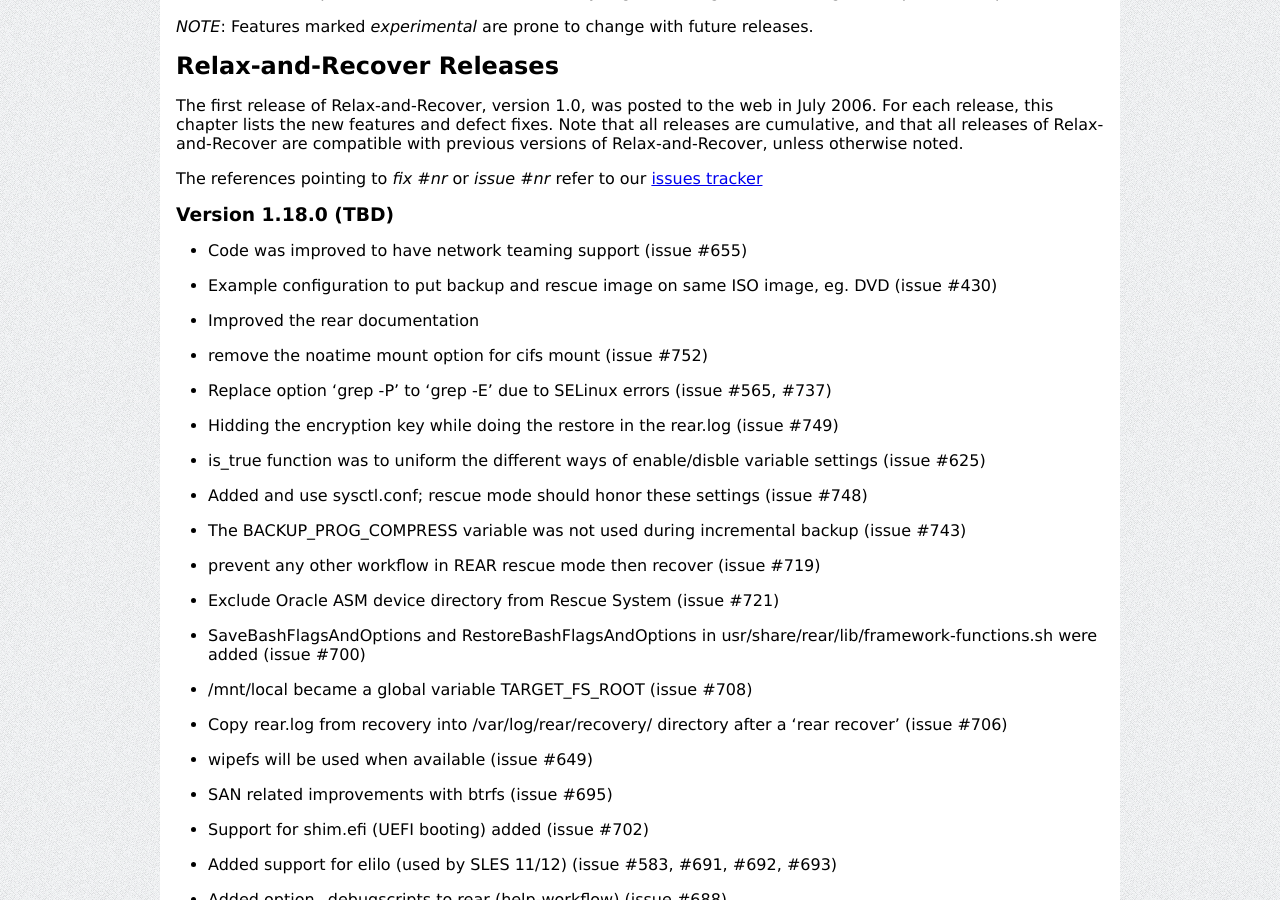
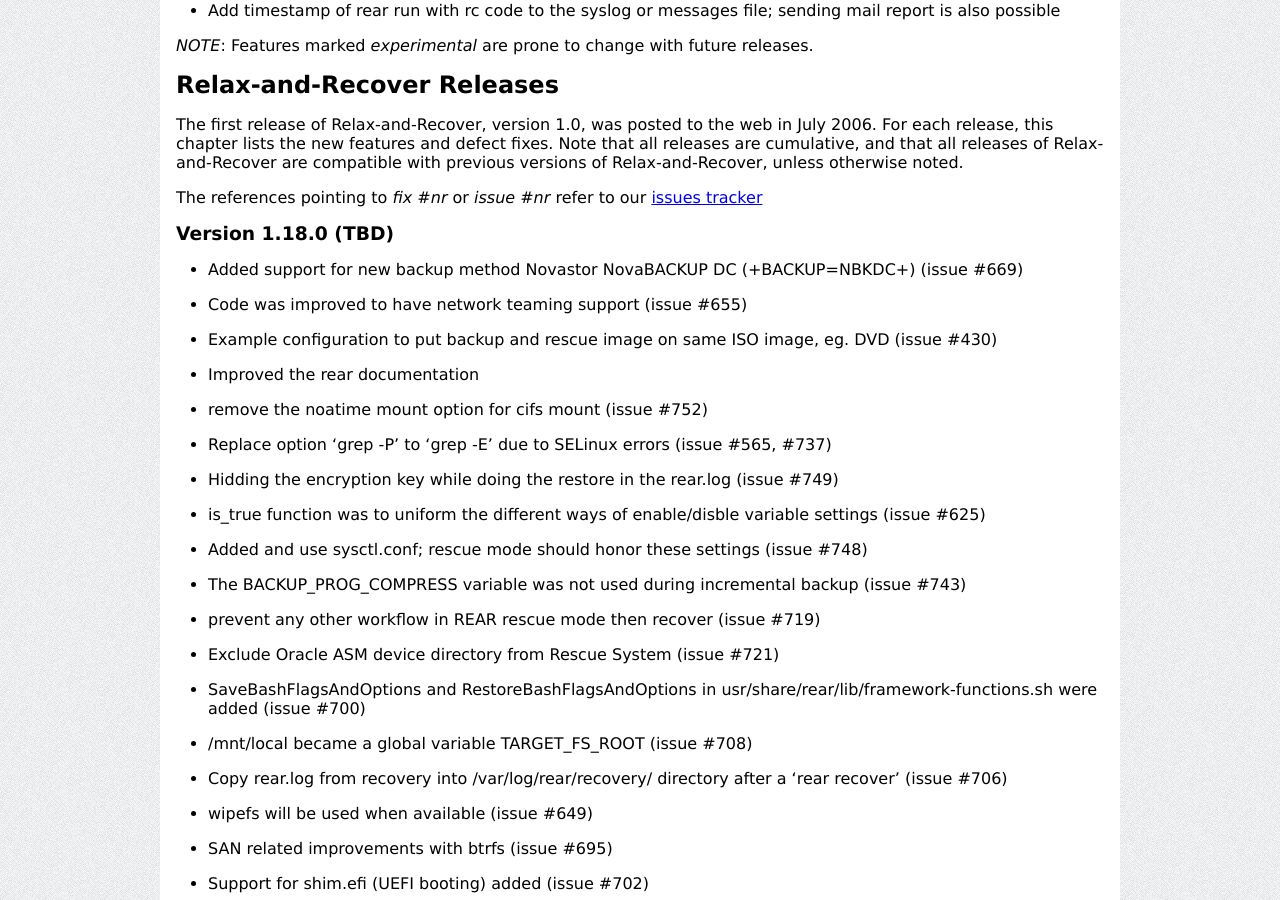
Before and after one commit to rear/rear.github.com, a Jekyll site: the page built from documentation/release-notes-1-18.md, in a window 1280 px wide and 900 px high, scrolled down 2353 px. Built offline with Jekyll 4.4.1, drawn with Linux system fonts in a browser that asks for light colours; comment, search, counter and statistics services are not loaded; some of the changed text lies outside the part shown.

Commit message:
added novastor addition as new backup integration

```diff
--- a/documentation/release-notes-1-18.md
+++ b/documentation/release-notes-1-18.md
@@ -77,6 +77,7 @@
   - EMC Networker, also known as Legato (BACKUP=NSR)
   - SEP Sesam (BACKUP=SESAM)
   - FDR/Upstream (BACKUP=FDRUPSTREAM)
+  - Novastor NovaBACKUP DC (BACKUP=NBKDC) (*NEW!*)
 
 * Integrates with [Disaster Recovery Linux Manager (DRLM)](http://drlm.org)
 
@@ -154,6 +155,9 @@
 
 
 ### Version 1.18.0 (TBD)
+
+* Added support for new backup method Novastor NovaBACKUP DC (+BACKUP=NBKDC+) (issue #669)
+
 * Code was improved to have network teaming support (issue #655)
 
 * Example configuration to put backup and rescue image on same ISO image, eg. DVD (issue #430)
```
